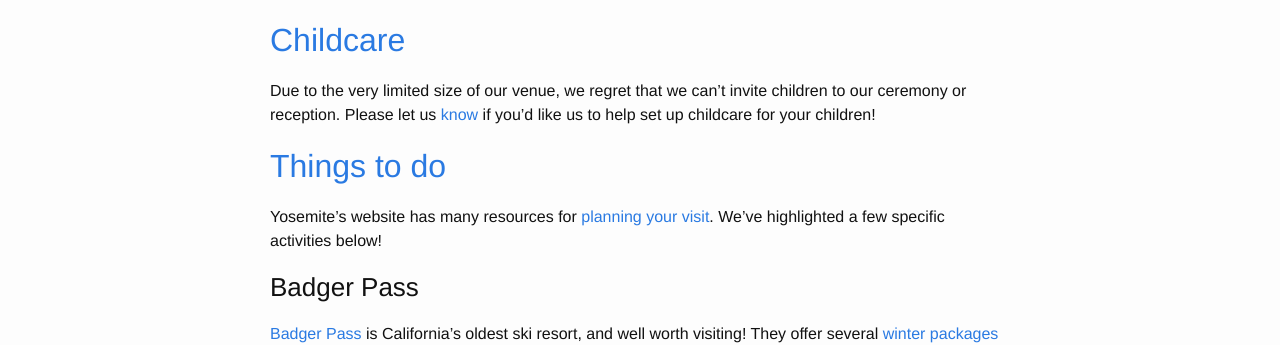
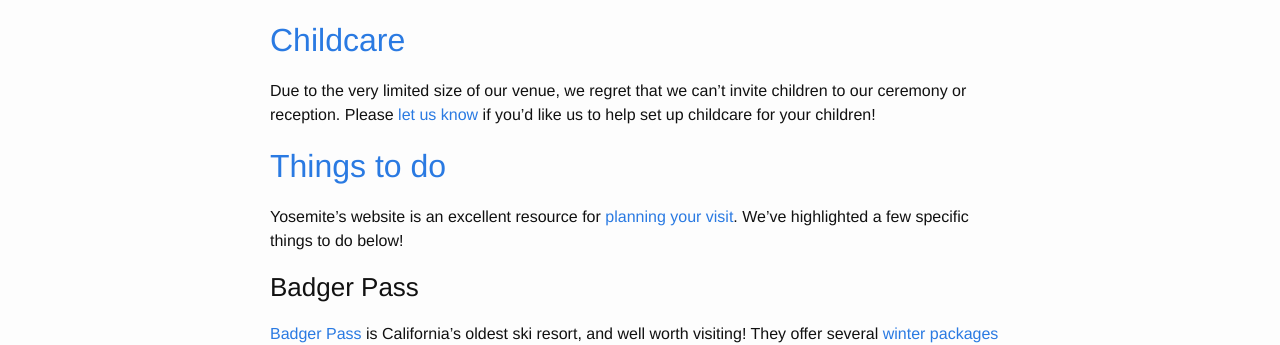
Before and after one commit to j-e-yosemite/j-e-yosemite.github.io, a Jekyll site: the page built from details.md, in a window 1280 px wide. Shown: the part 1378-1723 px from the top of the page. Built offline with Jekyll 4.4.1, drawn with Linux system fonts in a browser that asks for light colours.

Commit message:
Some more edits

```diff
--- a/details.md
+++ b/details.md
@@ -56,11 +56,11 @@ The reception ends at 10:00 pm -- don't miss the last shuttle if you plan on par
 
 ## [Childcare](#Wunderkind)
 
-Due to the very limited size of our venue, we regret that we can't invite children to our ceremony or reception. Please let us [know](mailto:{{ site.email }}) if you'd like us to help set up childcare for your children!
+Due to the very limited size of our venue, we regret that we can't invite children to our ceremony or reception. Please [let us know](mailto:{{ site.email }}) if you'd like us to help set up childcare for your children!
 
 ## [Things to do](#Sehen)
 
-Yosemite's website has many resources for [planning your visit](http://www.yosemitepark.com/plan-your-visit.aspx). We've highlighted a few specific activities below!
+Yosemite's website is an excellent resource for [planning your visit](http://www.yosemitepark.com/plan-your-visit.aspx). We've highlighted a few specific things to do below!
 
 ### Badger Pass
 
```
